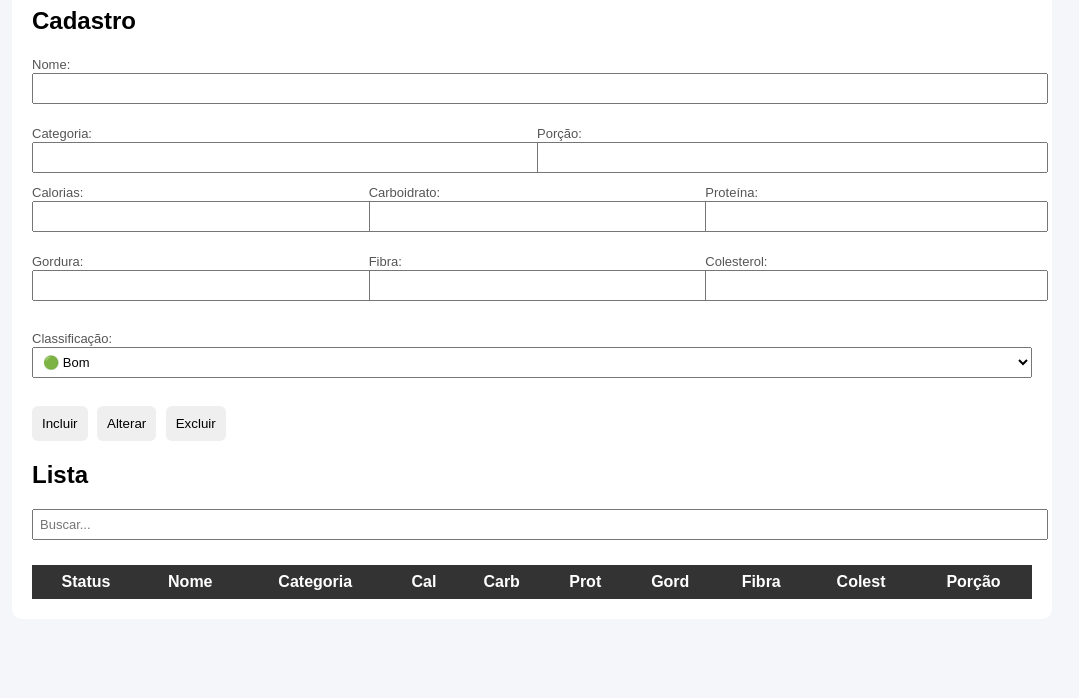
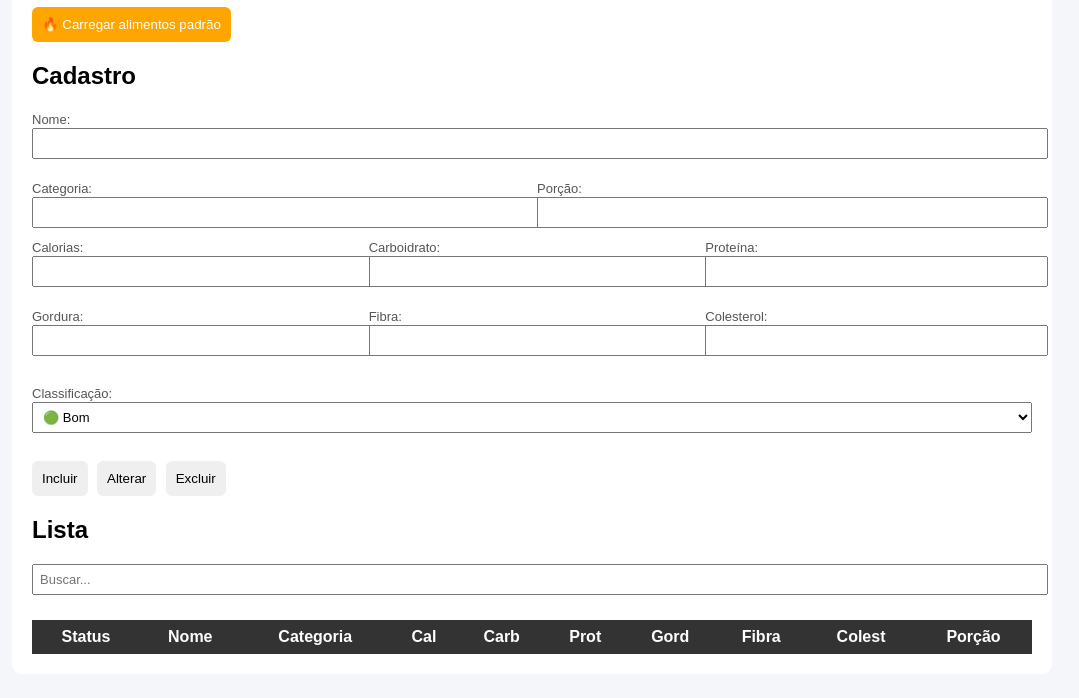
Before and after one commit to lufiori/alimentos, a plain HTML site: page index.html in a window 1280 px wide. Shown: the part 102-800 px from the top of the page, without its empty margins (108-1187 px from the left). Drawn offline with Linux system fonts and the light colour scheme; no server answers.

Commit message:
Update index.html

```diff
--- a/index.html
+++ b/index.html
@@ -40,6 +40,8 @@
 <div class="container">
 
   <h1>🍎 App de Alimentos</h1>
+
+  <button onclick="carregarBase()">🔥 Carregar alimentos padrão</button>
 
   <!-- FORMULÁRIO -->
   <h2>Cadastro</h2>
```
